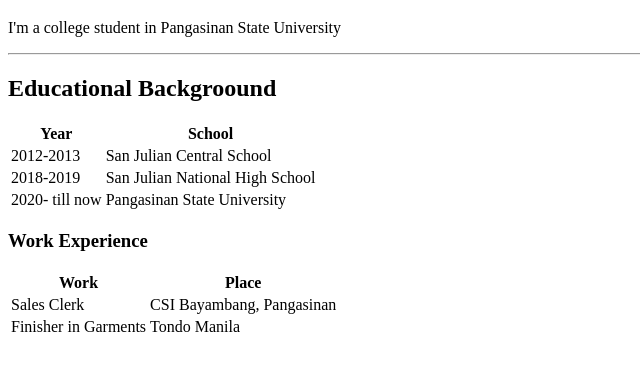
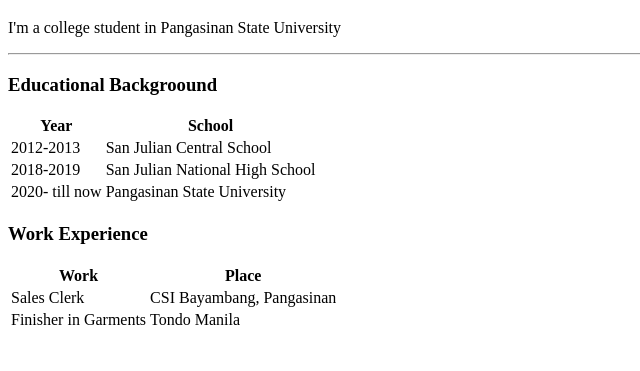
Before and after one commit to Jinky14/Jing, a plain HTML site: page resume.html in a window 1280 px wide. Shown: the part 89-460 px from the top of the page, without its empty margins (0-640 px from the left). Drawn offline with Linux system fonts and the light colour scheme.

Commit message:
Add initial jing website files

```diff
--- a/resume.html
+++ b/resume.html
@@ -1,14 +1,14 @@
 <!DOCTYPE html>
 <html>
   <head>
-    <Title> My Personal Site</Title>
+    <Title> Curriculumn vitae</Title>
     </head>
     <body>
      <img src="jing.jpeg">
      <h1> Jinky E. Macaraeg</h1>
      <p> I'm a college student in Pangasinan State University</p>
      <hr>
-     <h2> Educational Backgroound</h2>
+     <h3> Educational Backgroound</h3>
      <table>
        <thead>
          <tr>
```
